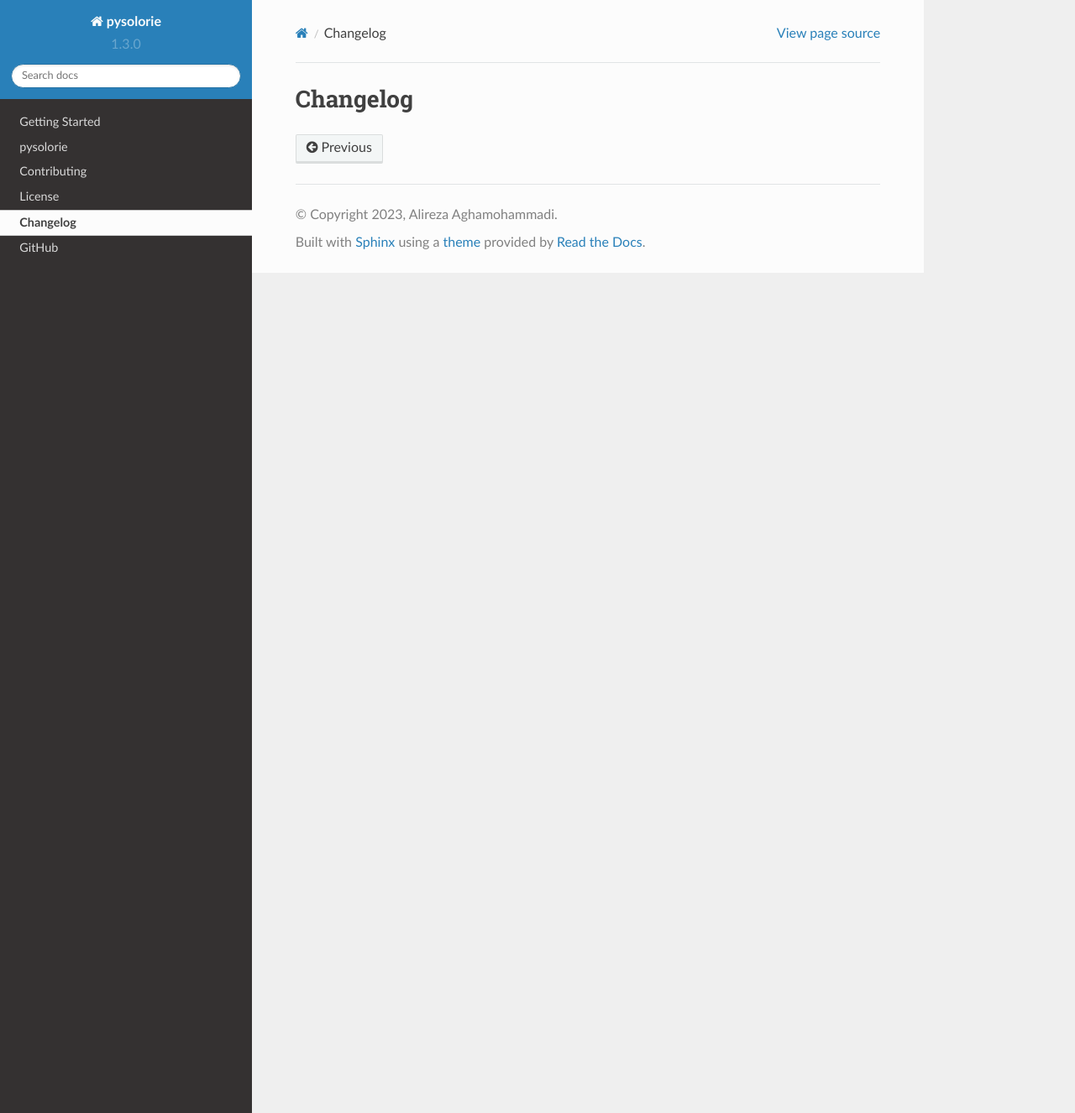
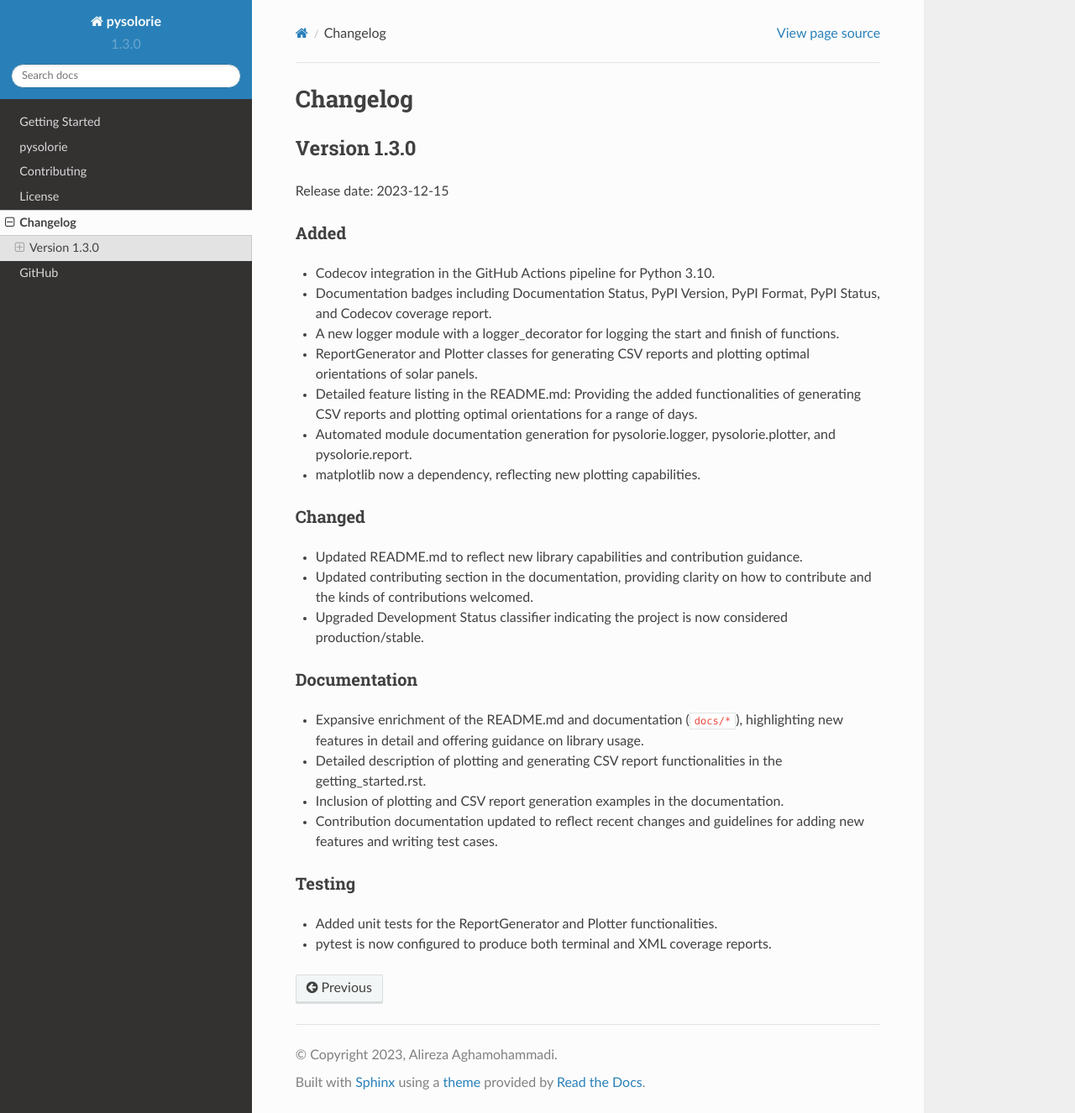
Before and after one commit to aaghamohammadi/pysolorie, a Sphinx documentation site: the page built from docs/changelog.rst, in a window 1280 px wide and 1326 px high. Shown: the whole window at 84% size. Built offline with Sphinx 7.4.7 and the Read the Docs theme 2.0.0, drawn with Linux system fonts in a browser that asks for light colours.

Commit message:
Ready to publish the first stable version of pysolorie

```diff
--- a/docs/changelog.rst
+++ b/docs/changelog.rst
@@ -1,2 +1,39 @@
 Changelog
 =========
+
+Version 1.3.0
+-------------
+
+Release date: 2023-12-15
+
+Added
+^^^^^
+
+- Codecov integration in the GitHub Actions pipeline for Python 3.10.
+- Documentation badges including Documentation Status, PyPI Version, PyPI Format, PyPI Status, and Codecov coverage report.
+- A new logger module with a logger_decorator for logging the start and finish of functions.
+- ReportGenerator and Plotter classes for generating CSV reports and plotting optimal orientations of solar panels.
+- Detailed feature listing in the README.md: Providing the added functionalities of generating CSV reports and plotting optimal orientations for a range of days.
+- Automated module documentation generation for pysolorie.logger, pysolorie.plotter, and pysolorie.report.
+- matplotlib now a dependency, reflecting new plotting capabilities.
+
+Changed
+^^^^^^^
+
+- Updated README.md to reflect new library capabilities and contribution guidance.
+- Updated contributing section in the documentation, providing clarity on how to contribute and the kinds of contributions welcomed.
+- Upgraded Development Status classifier indicating the project is now considered production/stable.
+
+Documentation
+^^^^^^^^^^^^^
+
+- Expansive enrichment of the README.md and documentation (``docs/*``), highlighting new features in detail and offering guidance on library usage.
+- Detailed description of plotting and generating CSV report functionalities in the getting_started.rst.
+- Inclusion of plotting and CSV report generation examples in the documentation.
+- Contribution documentation updated to reflect recent changes and guidelines for adding new features and writing test cases.
+
+Testing
+^^^^^^^
+
+- Added unit tests for the ReportGenerator and Plotter functionalities.
+- pytest is now configured to produce both terminal and XML coverage reports.
```
